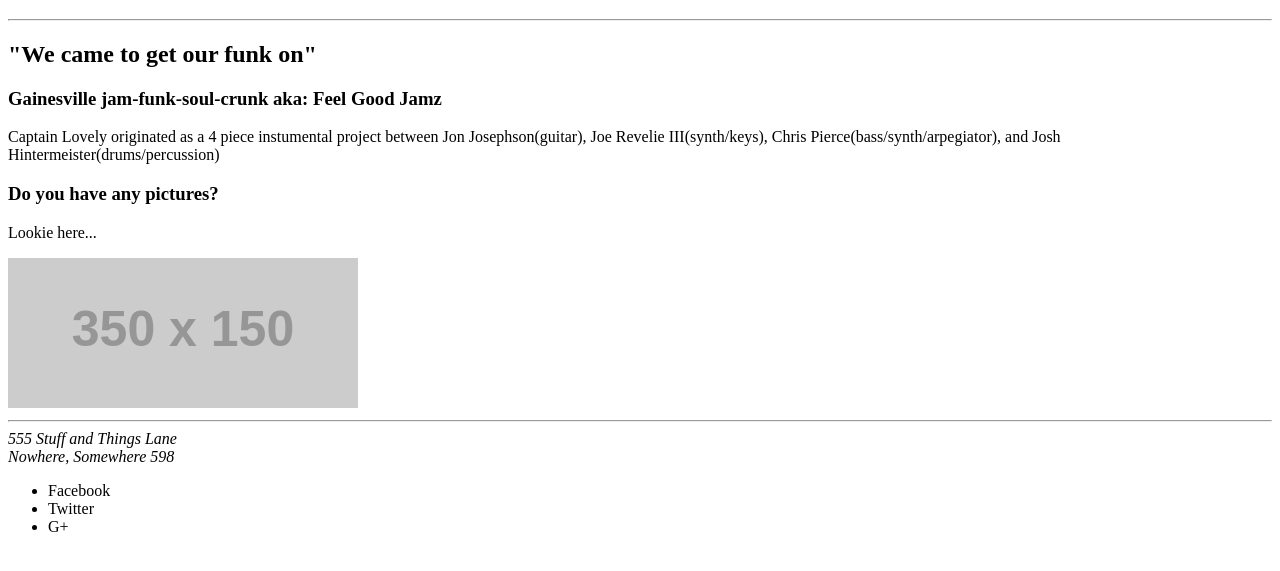
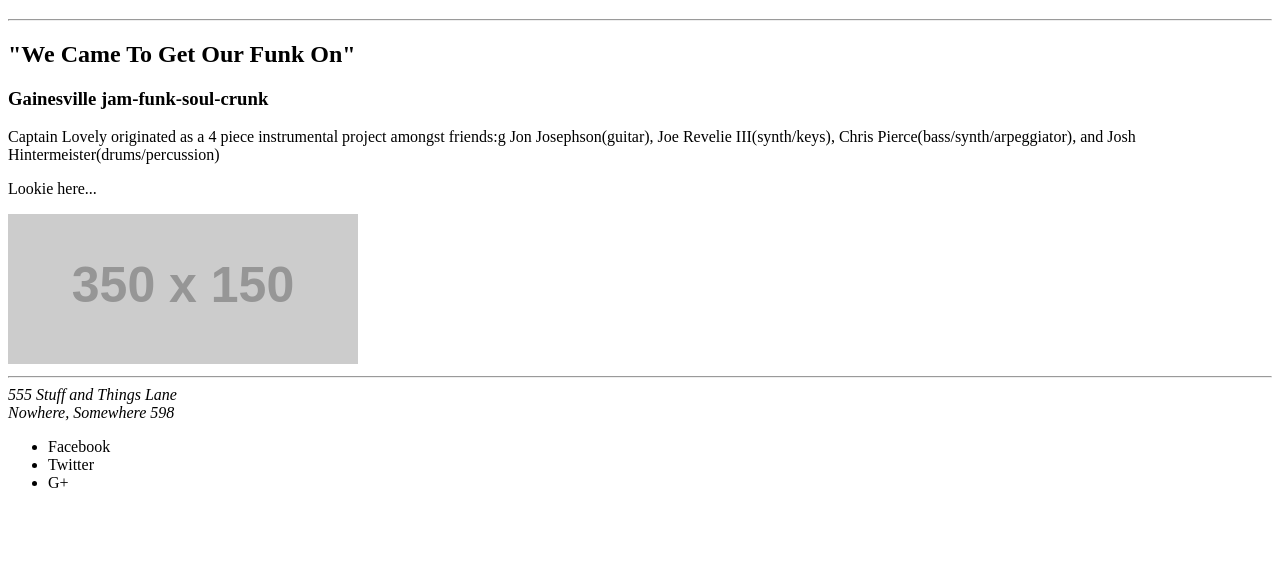
Before and after one commit to gr8fuldwg/jon-practice, a plain HTML site: page index.html in a window 1280 px wide. Shown: the part 131-702 px from the top of the page. Drawn offline with Linux system fonts and the light colour scheme; placeholder pictures from the web are drawn by us.

Commit message:
modified html text in index.html

```diff
--- a/index.html
+++ b/index.html
@@ -19,15 +19,15 @@
     </header>
     <hr />
     <main>
-        <h2>"We came to get our funk on"</h2>
+        <h2>"We Came To Get Our Funk On"</h2>
         <section>
-            <h3>Gainesville jam-funk-soul-crunk aka: Feel Good Jamz</h3>
-            <p>Captain Lovely originated as a 4 piece instumental project between Jon Josephson(guitar),
-            Joe Revelie III(synth/keys), Chris Pierce(bass/synth/arpegiator), and Josh
+            <h3>Gainesville jam-funk-soul-crunk</h3>
+            <p>Captain Lovely originated as a 4 piece instrumental project amongst friends:g Jon Josephson(guitar),
+            Joe Revelie III(synth/keys), Chris Pierce(bass/synth/arpeggiator), and Josh
             Hintermeister(drums/percussion)</p>
         </section>
         <section>
-            <h3>Do you have any pictures?</h3>
+
             <p>Lookie here...</p>
             <img src="https://via.placeholder.com/350x150" alt="some amazing image" />
         </section>
```
